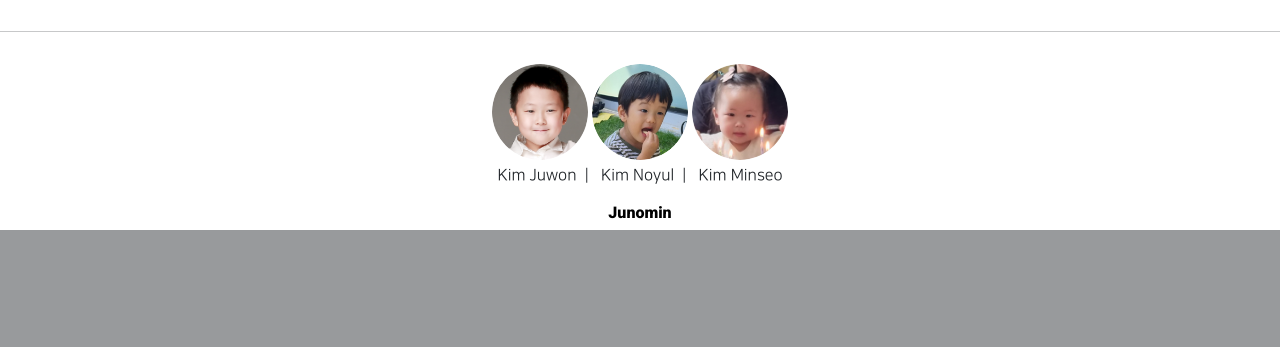
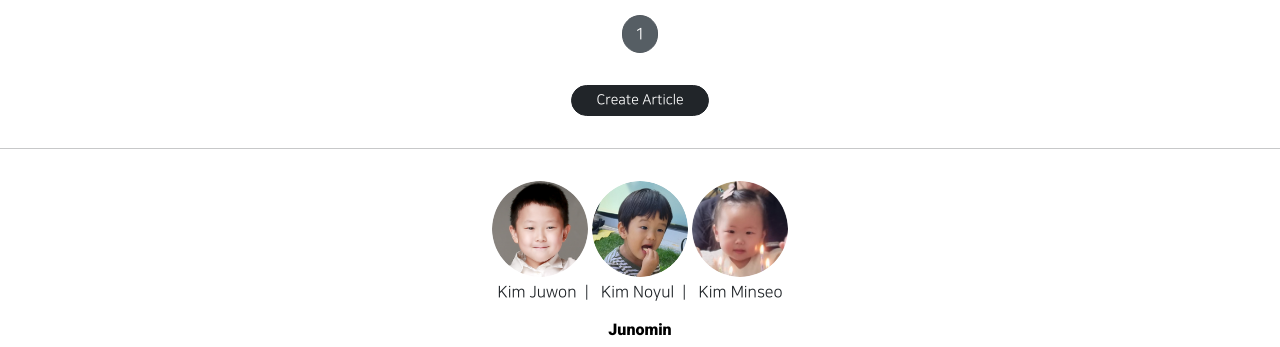
Before and after one commit to flightcheck77/pragmatic2, a Django app: page /articles/list/ in a window 1280 px wide. Shown: the part 1953-2300 px from the top of the page. Before the commit the page ends 2183 px from the top, so only its background shows below. Run offline with Django 3.2, Linux system fonts and the light colour scheme; a user stored in the database is signed in; data comes from the database, SQL or seed files in the repository; both versions use the stored data as it was after the commit.

Commit message:
page & 'create article btn added on the top side in articleapp list.html

```diff
--- a/articleapp/templates/articleapp/list.html
+++ b/articleapp/templates/articleapp/list.html
@@ -29,6 +29,13 @@
 
       </style>
     {% if user.is_authenticated %}
+        {% include 'snippets/pagination.html' with page_obj=page_obj %}
+
+        <div style="text-align: center">
+            <a href="{% url 'articleapp:create' %}" class="btn btn-dark btn-sm rounded-pill mt-3 mb-3 px-4">
+                Create Article
+            </a>
+        </div>
         {% if article_list %}
             <div class="container">
                 {% for article in article_list %}
```
Also changed, not shown: db.sqlite3, 1 other file.
